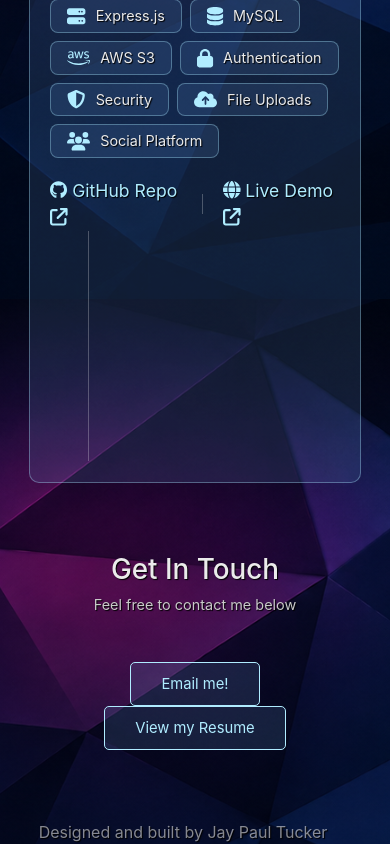
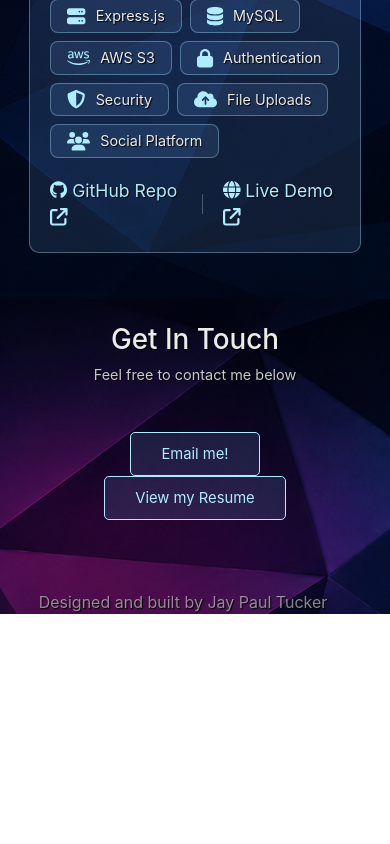
Before and after one commit to JayPTucker/React-Portfolio, a React (Create React App) app: page / in a window 390 px wide. Shown: the part 1389-2233 px from the top of the page. After the commit the page ends 2003 px from the top, so only its background shows below. Built offline with nearby package versions, Linux system fonts and the light colour scheme; no server answers.

Commit message:
Fixed Vertical Line
- Vertical Line was causing responsive issues.  Replaced with CSS Pseudo Line

```diff
--- a/src/pages/Home.js
+++ b/src/pages/Home.js
@@ -227,11 +227,7 @@ const Home = () => {
 
           </Col>
 
-          <Col lg={1} md={12} className="project-vertical-divider-div text-center justify-content-center">
-            <div className="project-vertical-divider"></div>
-          </Col>
-
-          <Col lg={3} md={12}>
+          <Col lg={4} md={12}>
 
             {witterRepo && (
               <div className="project-status">
--- a/src/styles/Home.css
+++ b/src/styles/Home.css
@@ -266,15 +266,28 @@ html {
   background-color: rgba(255, 255, 255, 0.25);
 }
 
-.project-vertical-divider {
-  width: 1px;
-  height: 230px;
-  background-color: rgba(255, 255, 255, 0.25);
-  margin: 0 auto;
+/* CHANGELOG SECTION */
+.project-status {
+  position: relative;
+  padding-left: 30px;
 }
 
-.project-vertical-divider-div {
-  width: 100px !important;
+.project-status::before {
+  content: "";
+  position: absolute;
+
+  left: 0;
+  top: 0;
+  bottom: 0;
+
+  width: 2px;
+
+  background: linear-gradient(
+    to bottom,
+    transparent,
+    rgba(155, 119, 255, 0.863),
+    transparent
+  );
 }
 
 .changelog-text {
```
